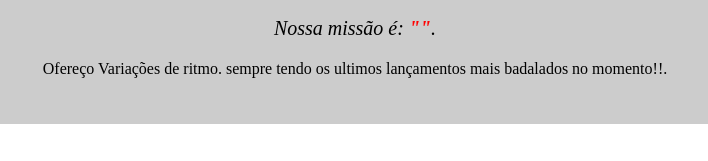
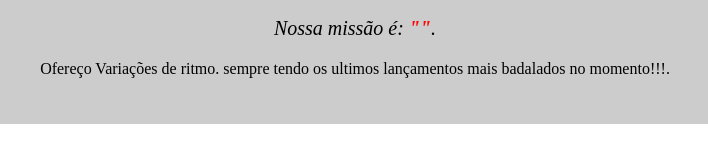
Before and after one commit to nuuuufernanda/fernanda_musica, a plain HTML site: page index.html in a window 1280 px wide. Shown: the part 622-783 px from the top of the page, 285-993 px from the left. Drawn offline with Linux system fonts and the light colour scheme.

Commit message:
Update index.html

```diff
--- a/index.html
+++ b/index.html
@@ -15,7 +15,7 @@
 
 			<p id="missao"><em>Nossa missão é: <strong>""</strong>.</em></p>
 
-			<p>Ofereço Variações de ritmo. sempre tendo os ultimos lançamentos mais badalados no momento!!.</p>
+			<p>Ofereço Variações de ritmo. sempre tendo os ultimos lançamentos mais badalados no momento!!!.</p>
 		</div>
 
 		<div class="beneficios">
```
